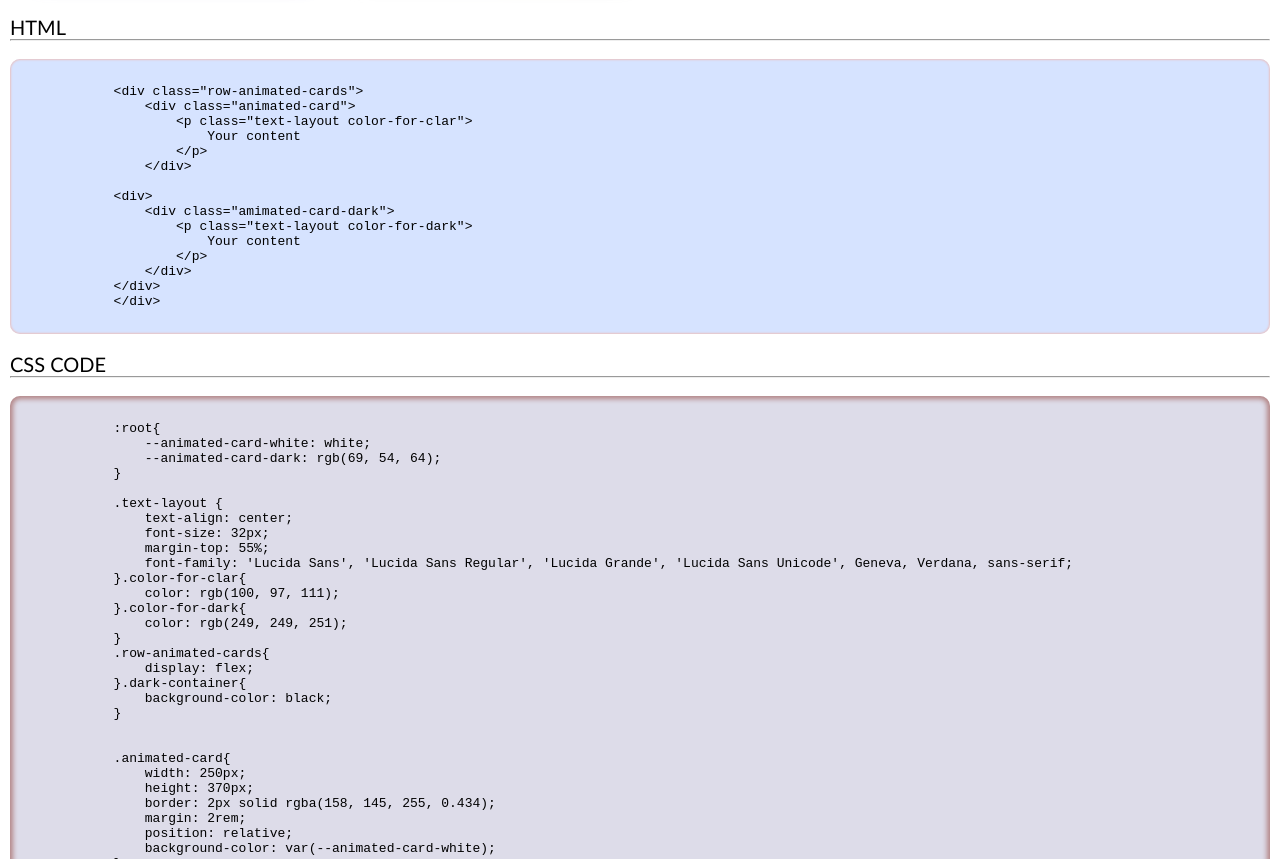
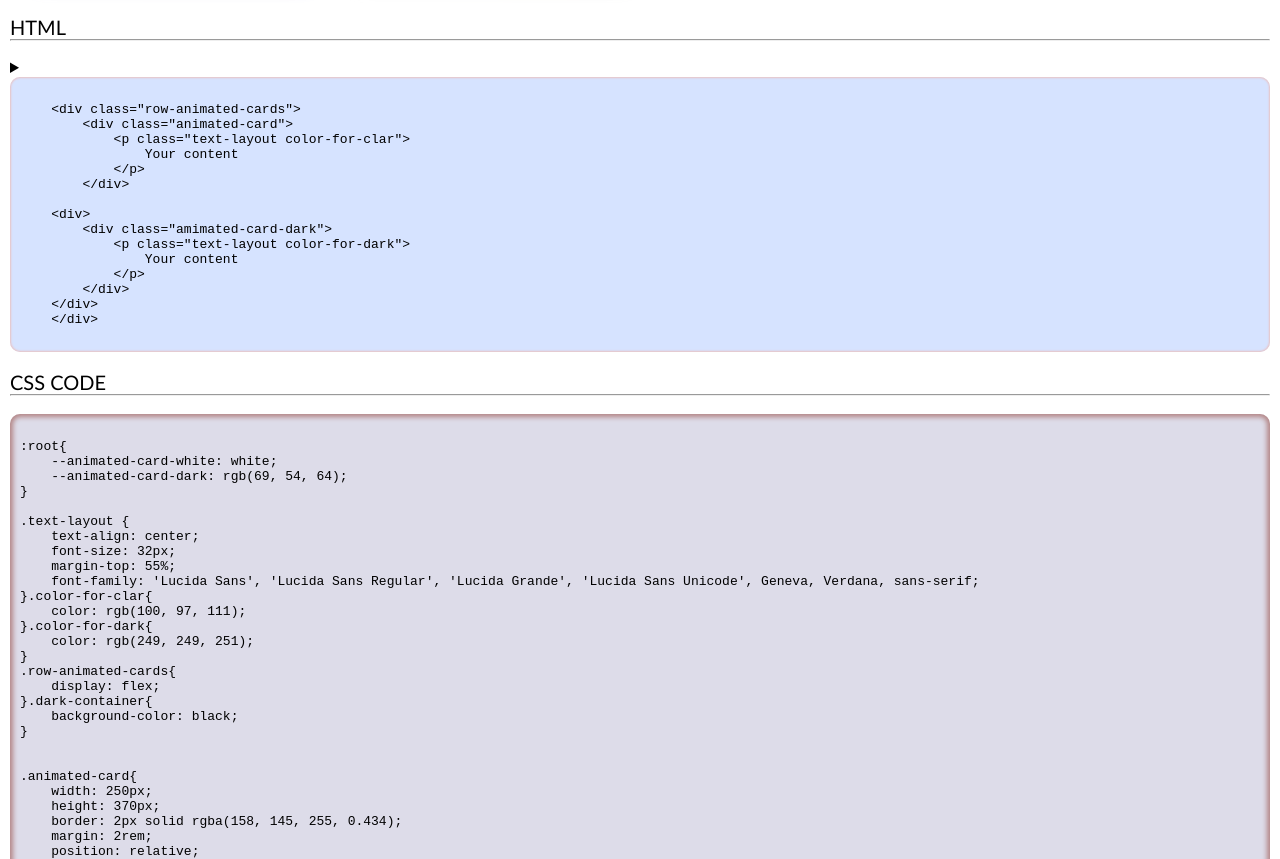
Before and after one commit to serchonodera117/copyWeb, a plain HTML site: page pages/cards.html in a window 1280 px wide. Shown: the part 2758-3617 px from the top of the page. Drawn offline with Linux system fonts and the light colour scheme.

Commit message:
added animated cards and a markt that is still in developing

```diff
--- a/pages/cards.html
+++ b/pages/cards.html
@@ -181,7 +181,9 @@
         <spam class="text">HTML</spam>
         <hr>
         <br>
-         <xmp class="html-editor" contenteditable style="display: block;">
+        <details>
+            <summary>
+            <xmp class="html-editor" contenteditable>
     <div class="row-animated-cards">
         <div class="animated-card">
             <p class="text-layout color-for-clar">
@@ -198,6 +200,9 @@
     </div>
     </div>
             </xmp>
+        </summary>
+        </details>
+
         <br>
         <spam class="text">CSS CODE</spam>
         <hr>
```
Lines whose indentation alone changed are shown as unchanged.
